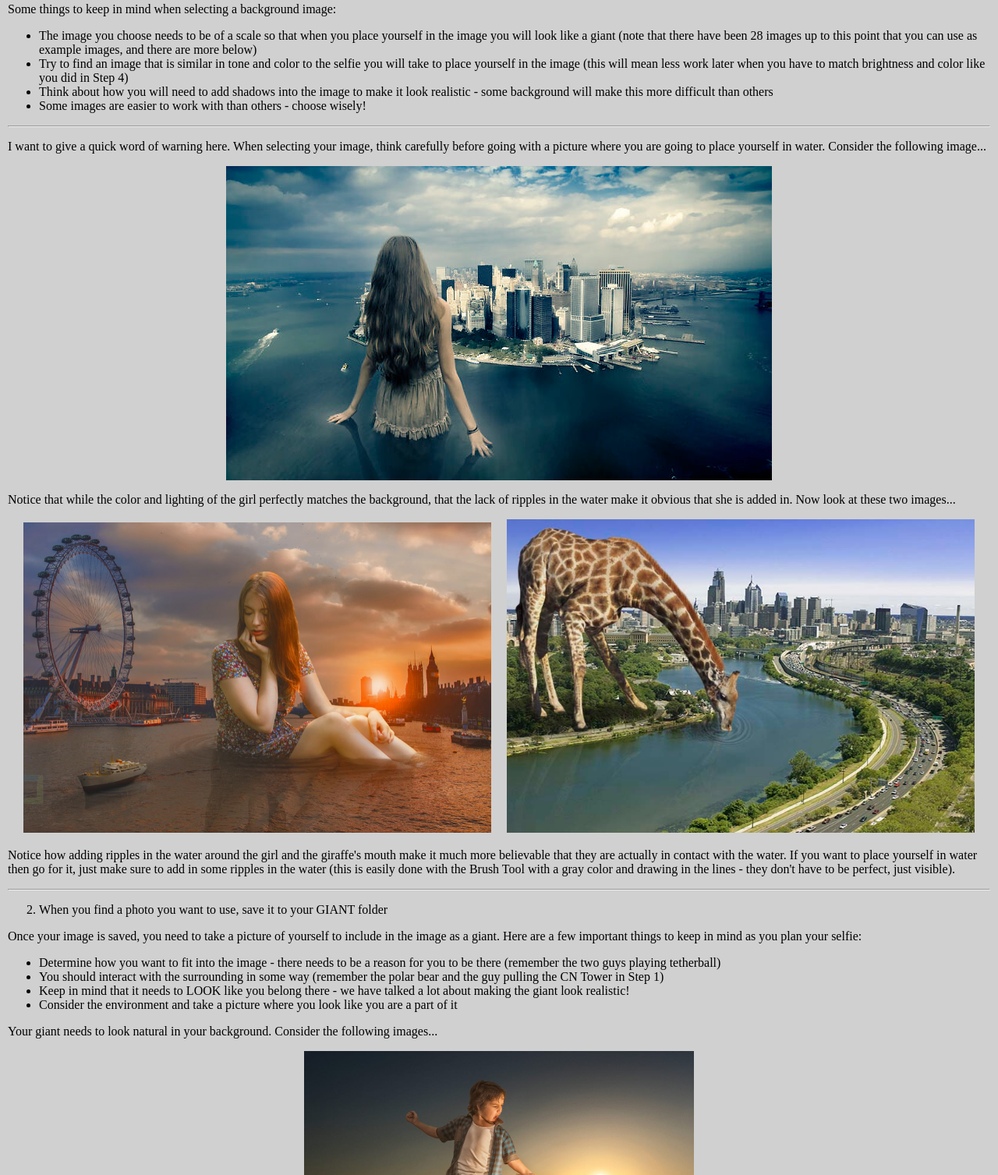
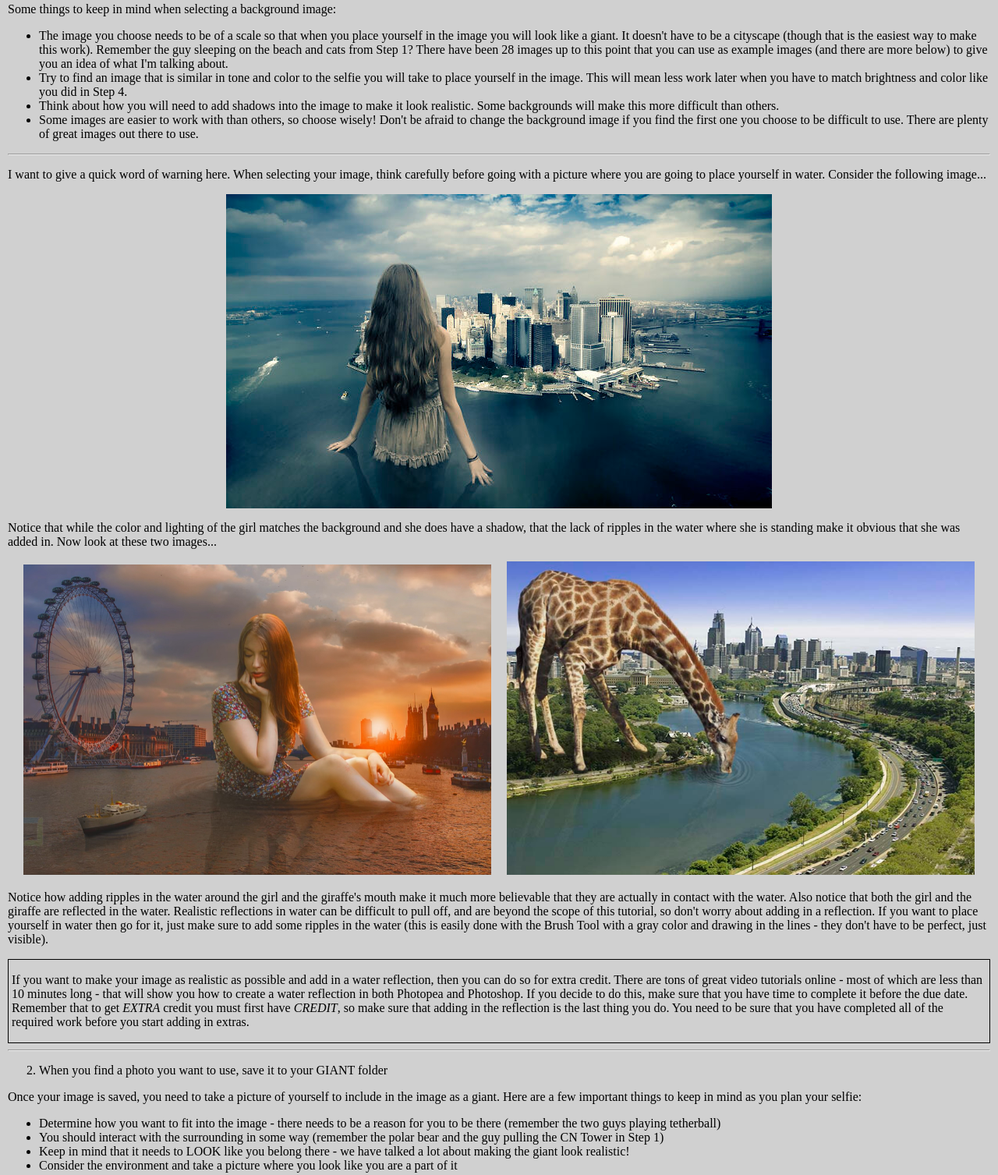
Before and after one commit to dokilen/giant, a plain HTML site: page exercise.html in a window 1280 px wide. Shown: the part 194-1701 px from the top of the page at 78% size. Drawn offline with Linux system fonts and the light colour scheme.

Commit message:
Add files via upload

```diff
--- a/exercise.html
+++ b/exercise.html
@@ -1,6 +1,6 @@
 <html xmlns:v="urn:schemas-microsoft-com:vml" xmlns:o="urn:schemas-microsoft-com:office:office" xmlns="http://www.w3.org/TR/REC-html40">
 <head>
-<title>Removing Objects Step 1: Removing Object with Photopea</title>
+<title>Giant Exercise</title>
 <style type="text/css">
 <!--
 .style1 {
@@ -76,15 +76,20 @@ Some things to keep in mind when selecting a background image:</p>
 <ul>
 	<li>
 The image you choose needs to be of a scale so that when you place yourself in
-the image you will look like a giant (note that there have been 28 images up to
-this point that you can use as example images, and there are more below)</font><li>
+the image you will look like a giant. It doesn't have to be a cityscape (though
+that is the easiest way to make this work). Remember the guy sleeping on the
+beach and cats from Step 1? There have been 28 images up to this point that you
+can use as example images (and there are more below) to give you an idea of what
+I'm talking about.</font><li>
 Try to find an image that is similar in tone and color to the selfie you will
-take to place yourself in the image (this will mean less work later when you
-have to match brightness and color like you did in Step 4)<Font face="Times New Roman"><li>
+take to place yourself in the image. This will mean less work later when you
+have to match brightness and color like you did in Step 4.<Font face="Times New Roman"><li>
 Think about how you will need to add shadows into the image to make it look
-realistic - some background will make this more difficult than others</li>
+realistic. Some backgrounds will make this more difficult than others.</li>
 	<li>
-Some images are easier to work with than others - choose wisely!</li>
+Some images are easier to work with than others, so choose wisely! Don't be
+afraid to change the background image if you find the first one you choose to be
+difficult to use. There are plenty of great images out there to use.</li>
 </ul>
 <hr>
 <p>I want to give a quick word of warning here. When selecting your image, think
@@ -95,8 +100,9 @@ water. Consider the following image...</p>
 <a href="pics/134.jpg" target="_blank">
 <img width=700 height=403
 src="pics/134.jpg" v:shapes="Picture_x0020_7" border="0"></a></span></p>
-<p>Notice that while the color and lighting of the girl perfectly matches the
-background, that the lack of ripples in the water make it obvious that she is
+<p>Notice that while the color and lighting of the girl matches the
+background and she does have a shadow, that the lack of ripples in the water
+where she is standing make it obvious that she was
 added in. Now look at these two images...</p>
 <p class="MsoNormal" style="line-height:
 normal" align="center">
@@ -112,12 +118,24 @@ src="pics/133.jpg" v:shapes="Picture_x0020_7" border="0"></a></span></p>
 normal">
 Notice how adding ripples in the water around the girl and the giraffe's mouth
 make it much more believable that they are actually in contact with the water.
-If you want to place yourself in water then go for it, just make sure to add in
+Also notice that both the girl and the giraffe are reflected in the water.
+Realistic reflections in water can be difficult to pull off, and are beyond the
+scope of this tutorial, so don't worry about adding in a reflection. If you want to place yourself in water then go for it, just make sure to add
 some ripples in the water (this is easily done with the Brush Tool with a gray
 color and drawing in the lines - they don't have to be perfect, just visible).</p>
-<Font face="Times New Roman">
-	<hr>
-</font>
+<div style="border-style: solid; border-width: 1px; padding-left: 4px; padding-right: 4px; padding-top: 1px; padding-bottom: 1px">
+	<p class="MsoNormal" style="line-height:
+normal">
+If you want to make your image as realistic as possible and add in a water
+reflection, then you can do so for extra credit. There are tons of great video
+tutorials online - most of which are less than 10 minutes long - that will show
+you how to create a water reflection in both Photopea and Photoshop. If you
+decide to do this, make sure that you have time to complete it before the due
+date. Remember that to get <i>EXTRA</i> credit you must first have <i>CREDIT</i>,
+so make sure that adding in the reflection is the last thing you do. You need to
+be sure that you have completed all of the required work before you start adding
+in extras.</p></div>
+<hr>
 </font>
 <ol start="2">
 	<Font face="Times New Roman,serif">
@@ -149,10 +167,7 @@ reason for you to be there (remember the two guys playing tetherball)</font></li
 <li>
 		<Font face="Times New Roman,serif">
 		Keep in mind that it needs to LOOK like you belong there - we have
-		talked a lot about making the giant look realistic!</font></li>
-</font>
-<Font face="Times New Roman">
-		<li>
+		talked a lot about making the giant look realistic!</font><li>
 <Font face="Times New Roman,serif">
 		Consider the environment and take a picture where you look like you are
 a part of it</font></li>
```
